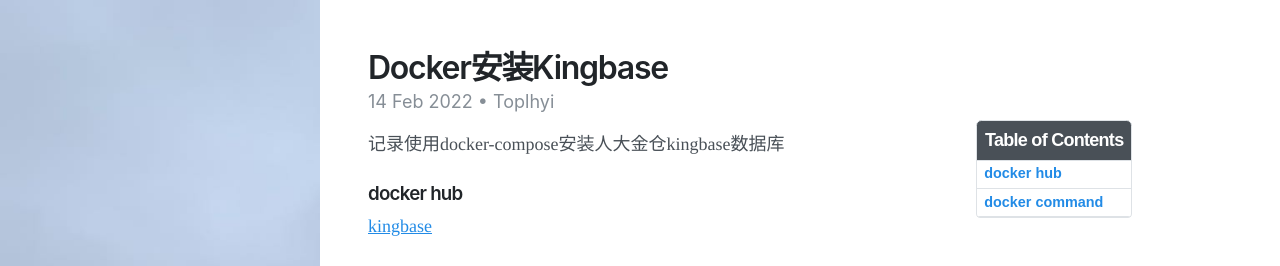
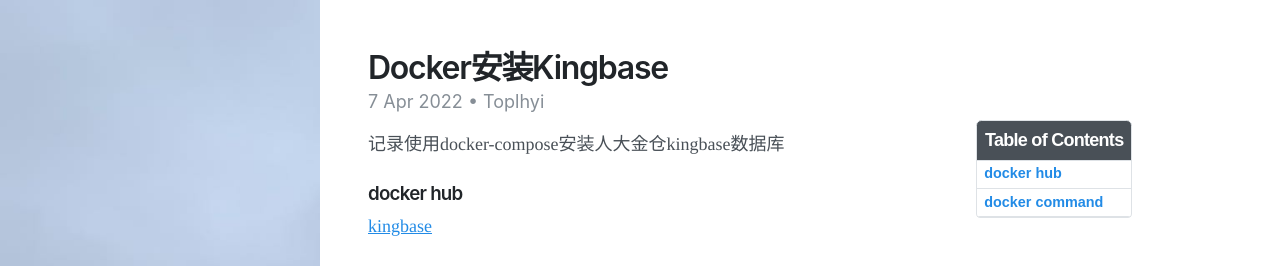
Before and after one commit to toplhy/toplhy.github.io, a Jekyll site: the page built from _posts/2022-04-07-docker-kingbase.md, in a window 1280 px wide. Shown: the top 266 px of the page. Built offline with Jekyll 4.4.1, drawn with Linux system fonts in a browser that asks for light colours; nearby versions of some CDN libraries.

Commit message:
Update and rename 2022-02-14-docker-kingbase.md to 2022-04-07-docker-kingbase.md

```diff
--- a/_posts/2022-02-14-docker-kingbase.md
+++ b/_posts/2022-04-07-docker-kingbase.md
@@ -2,7 +2,7 @@
 layout: post
 title: Docker安装Kingbase
 author: Toplhyi
-date: 2022-02-14 17:37 +0800
+date: 2022-04-07 17:37 +0800
 tags: [docker, kingbase, 数据库]
 toc:  true
 ---
```
